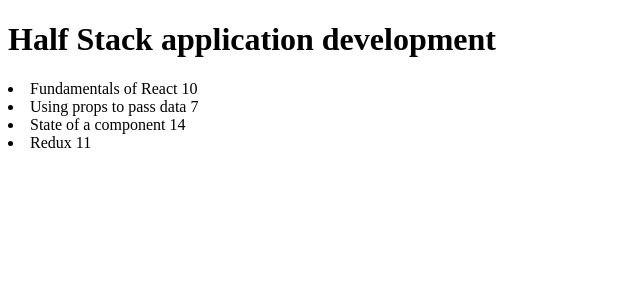
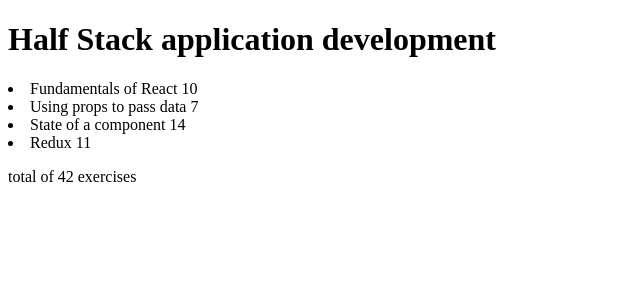
Before and after one commit to Adrian-Barrios/FullStackOpen, a React (Vite) app in the folder part1/courseinfo/: page / in a window 1280 px wide. Shown: the top 300 px of the page, without its empty margins (0-640 px from the left). Built offline with nearby package versions, Linux system fonts and the light colour scheme.

Commit message:
Courseinfo Exercise 2.2

```diff
--- a/part1/courseinfo/src/App.jsx
+++ b/part1/courseinfo/src/App.jsx
@@ -20,11 +20,21 @@ const Content = ({parts}) => {
   );
 };
 
+const Sum = ({parts}) => {
+  const exercises = parts.reduce((sum, part) => sum + part.exercises, 0);
+  return(
+    <div>
+      <p>total of {exercises} exercises</p>
+    </div>
+  )
+}
+
 const Course = ({course}) => {
   return(
     <div>
     <Header course={course.name} />
     <Content parts={course.parts}/>
+    <Sum parts={course.parts}/>
     </div>
   )
 
```
